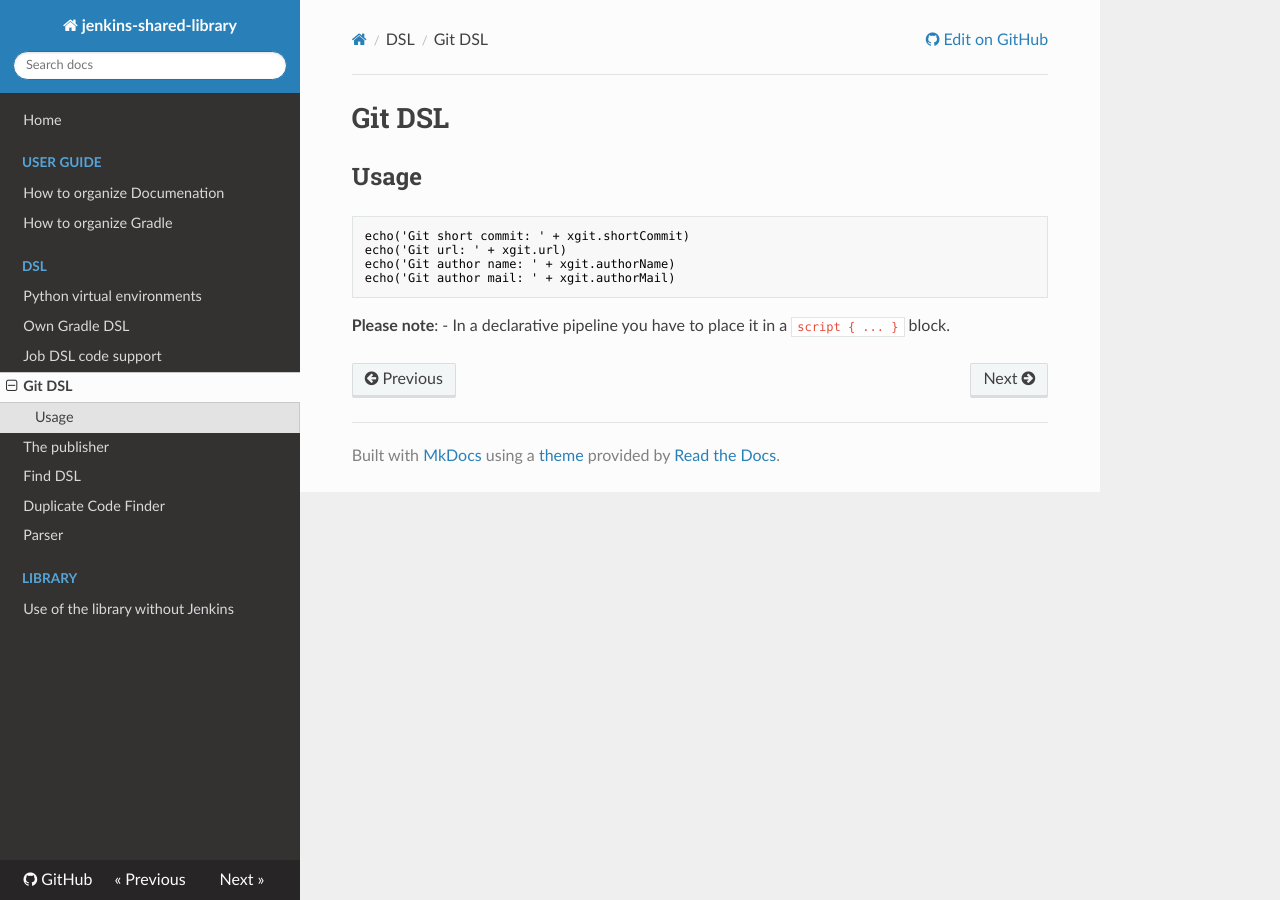
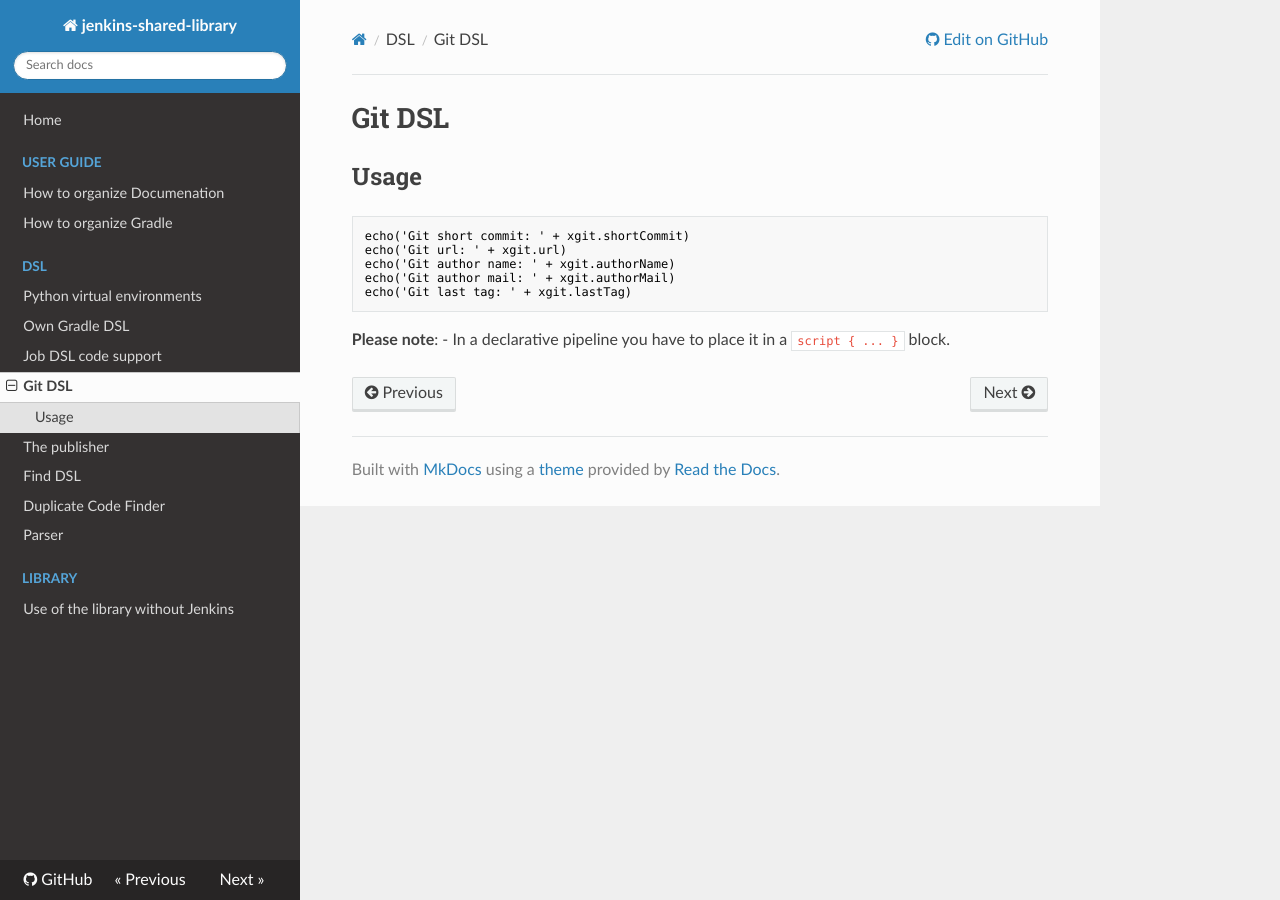
Before and after one commit to Nachtfeuer/jenkins-shared-library, an MkDocs documentation site: the page built from docs/xgit.md, in a window 1280 px wide. Built offline with MkDocs 1.6.1, drawn with Linux system fonts in a browser that asks for light colours; nearby versions of some CDN libraries.

Commit message:
Git class extended for last tag

````diff
--- a/docs/xgit.md
+++ b/docs/xgit.md
@@ -7,6 +7,7 @@ echo('Git short commit: ' + xgit.shortCommit)
 echo('Git url: ' + xgit.url)
 echo('Git author name: ' + xgit.authorName)
 echo('Git author mail: ' + xgit.authorMail)
+echo('Git last tag: ' + xgit.lastTag)
 ```
 
 **Please note**:
````
Also changed, not shown: 3 other files.
